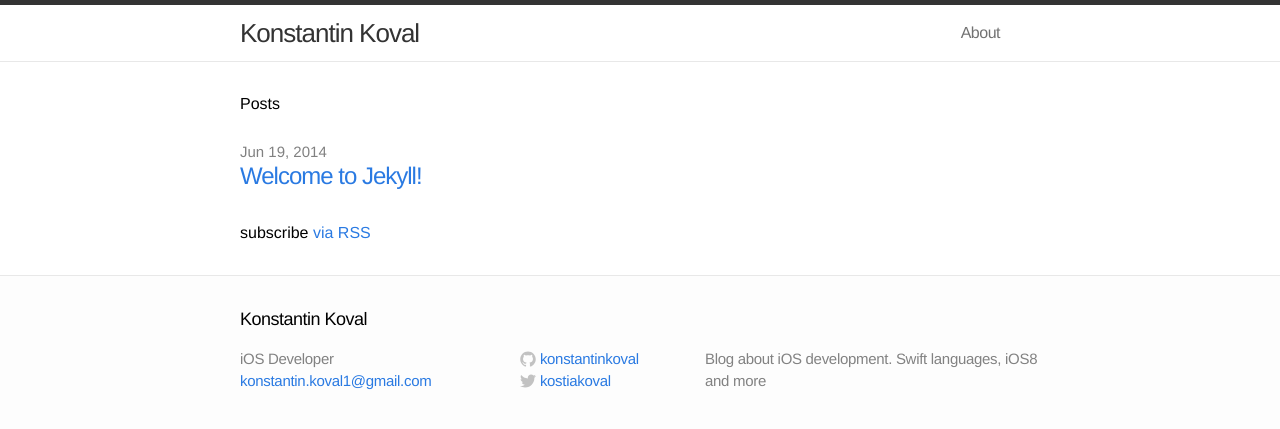
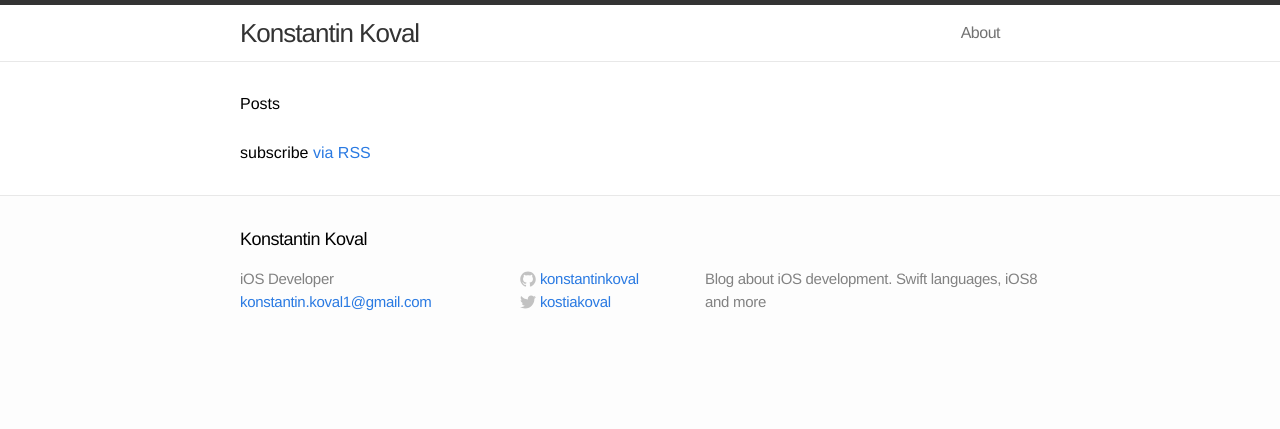
Before and after one commit to kostiakoval/kostiakoval.github.io, a Jekyll site: the page built from index.html, in a window 1280 px wide. Shown: the top 429 px of the page. Built offline with Jekyll 4.4.1, drawn with Linux system fonts in a browser that asks for light colours; a file with an impossible date is left out.

Commit message:
Updated 2014-06-19-welcome-to-jekyll.markdown

```diff
--- a/_posts/2014-06-19-welcome-to-jekyll.markdown
+++ b/_posts/2014-06-19-welcome-to-jekyll.markdown
@@ -1,8 +1,9 @@
 ---
 layout: post
-title:  "Welcome to Jekyll!"
-date:   2014-06-19 18:20:16
+title: "Start with Swift!"
+date: {}
 categories: jekyll update
+published: true
 ---
 
 You'll find this post in your `_posts` directory - edit this post and re-build (or run with the `-w` switch) to see your changes!
```
